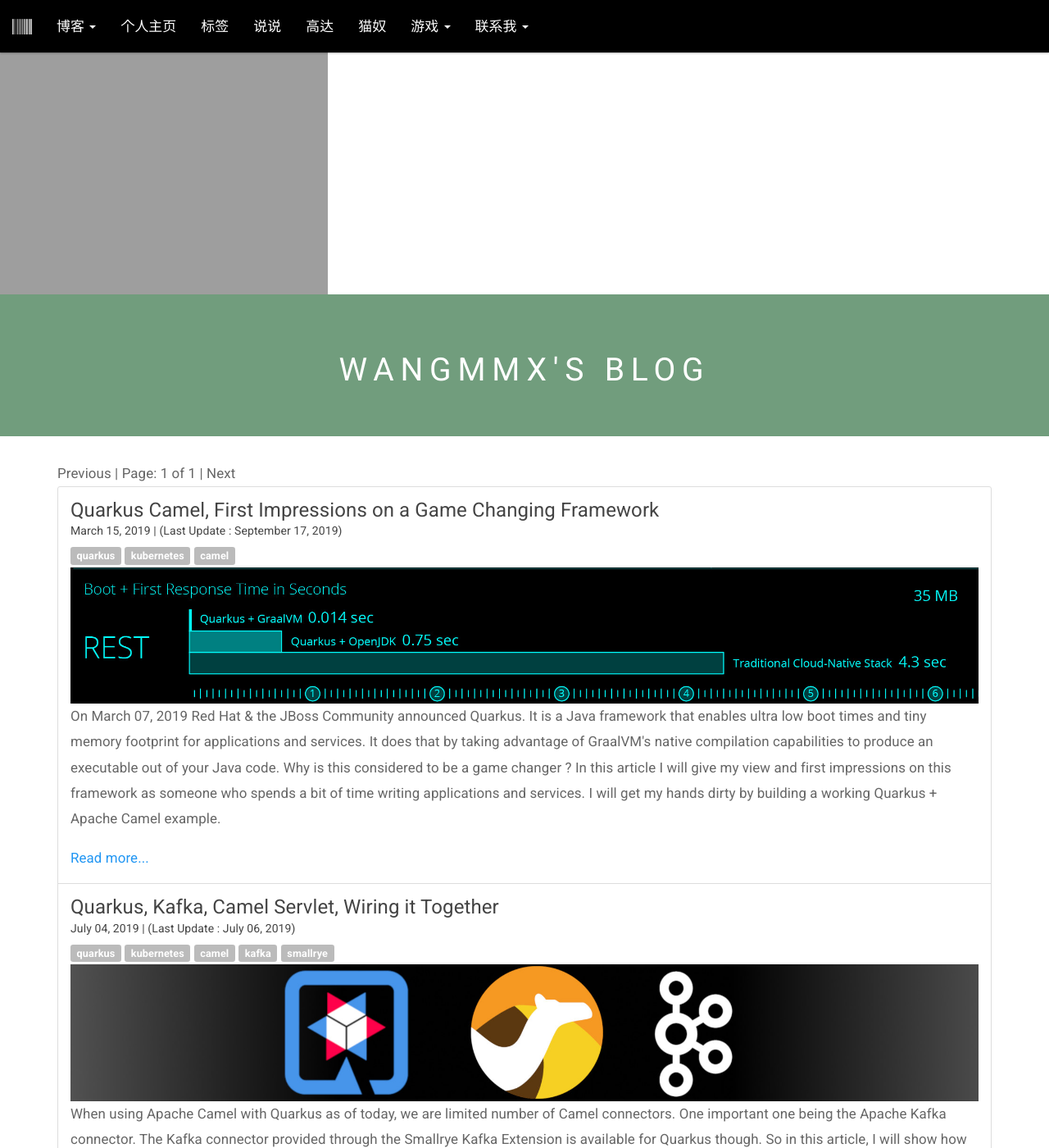
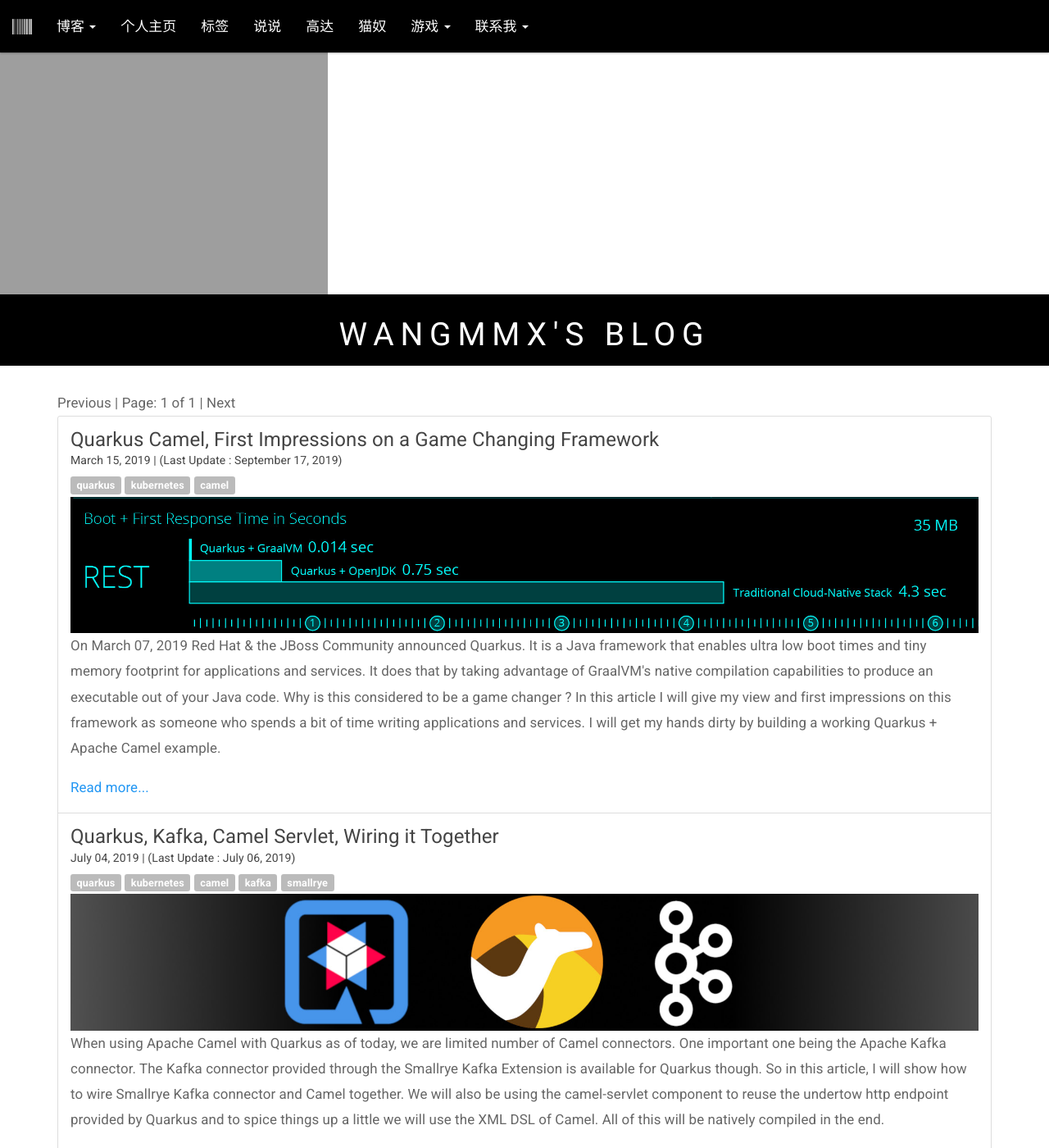
Before and after one commit to Wangmmx/Wangmmx.github.io, a Jekyll site: the page built from index.html, in a window 1280 px wide and 1400 px high. Shown: the whole window at 82% size. Built offline with Jekyll 4.4.1, drawn with Linux system fonts in a browser that asks for light colours; the list of posts is cut into pages by our own code; comment, search, counter and statistics services are not loaded.

Commit message:
En: change top img and color

```diff
--- a/assets/css/main.css
+++ b/assets/css/main.css
@@ -34,7 +34,7 @@ h3:before {
 }
 
 .jumbotron {
-	background: #719d7d;
+	background: #000000;
 }
 
 .jumbotron h1 {
@@ -72,7 +72,7 @@ h3:before {
 
 .navbar-default {
 	background-color: black;
-	border-color: #12421f;
+	border-color: #d65071;
 	text-transform: uppercase;
 	font-size: 1.3em;
 }
@@ -110,39 +110,39 @@ h3:before {
 .navbar-default .navbar-nav>li>.dropdown-menu>li>a:hover,
 	.navbar-default .navbar-nav>li>.dropdown-menu>li>a:focus {
 	color: #ffffff;
-	background-color: #12421f;
+	background-color: #d65071;
 }
 
 .navbar-default .navbar-nav>li>.dropdown-menu>li>.divider {
-	background-color: #12421f;
+	background-color: #d65071;
 }
 
 .navbar-default .navbar-nav .open .dropdown-menu>.active>a,
 	.navbar-default .navbar-nav .open .dropdown-menu>.active>a:hover,
 	.navbar-default .navbar-nav .open .dropdown-menu>.active>a:focus {
 	color: #ffffff;
-	background-color: #12421f;
+	background-color: #d65071;
 }
 
 .navbar-default .navbar-nav>.active>a, .navbar-default .navbar-nav>.active>a:hover,
 	.navbar-default .navbar-nav>.active>a:focus {
 	color: #ffffff;
-	background-color: #12421f;
+	background-color: #d65071;
 }
 
 .navbar-default .navbar-nav>.open>a, .navbar-default .navbar-nav>.open>a:hover,
 	.navbar-default .navbar-nav>.open>a:focus {
 	color: #ffffff;
-	background-color: #12421f;
+	background-color: #d65071;
 }
 
 .navbar-default .navbar-toggle {
-	border-color: #12421f;
+	border-color: #d65071;
 }
 
 .navbar-default .navbar-toggle:hover, .navbar-default .navbar-toggle:focus
 	{
-	background-color: #12421f;
+	background-color: #d65071;
 }
 
 .navbar-default .navbar-toggle .icon-bar {
@@ -173,6 +173,6 @@ h3:before {
 		.navbar-default .navbar-nav .open .dropdown-menu>.active>a:hover,
 		.navbar-default .navbar-nav .open .dropdown-menu>.active>a:focus {
 		color: #ffffff;
-		background-color: #12421f;
+		background-color: #d65071;
 	}
 }
```
Also changed, not shown: assets/css/bootstrap.min.css, 1 other file.
